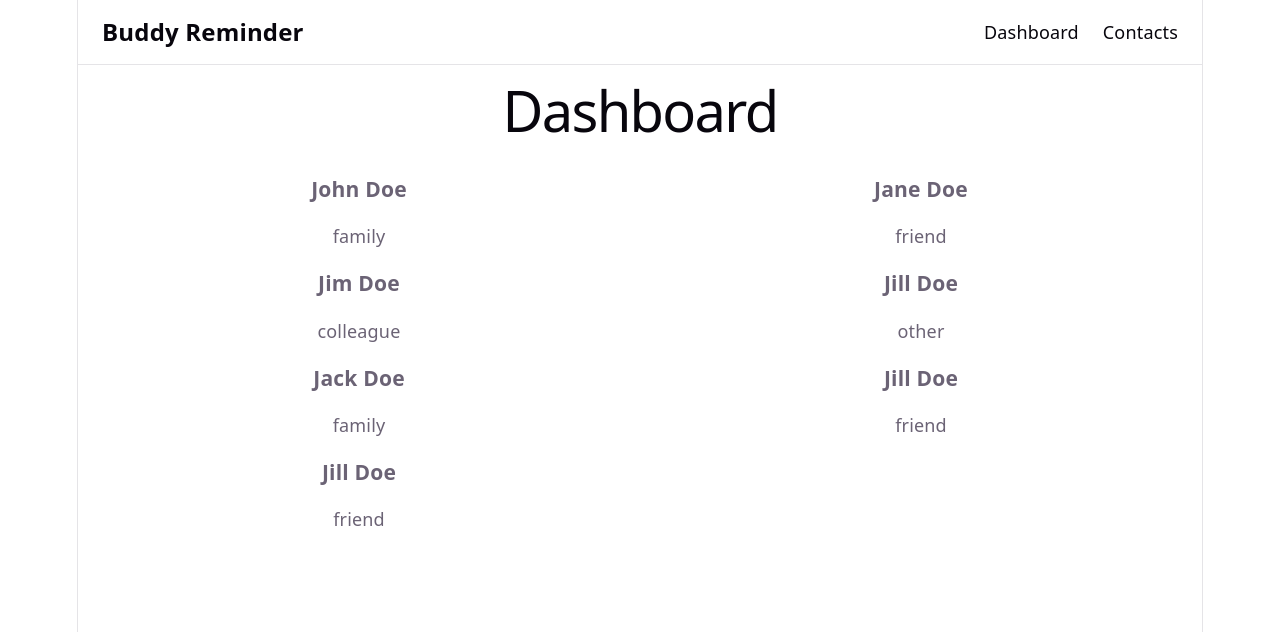
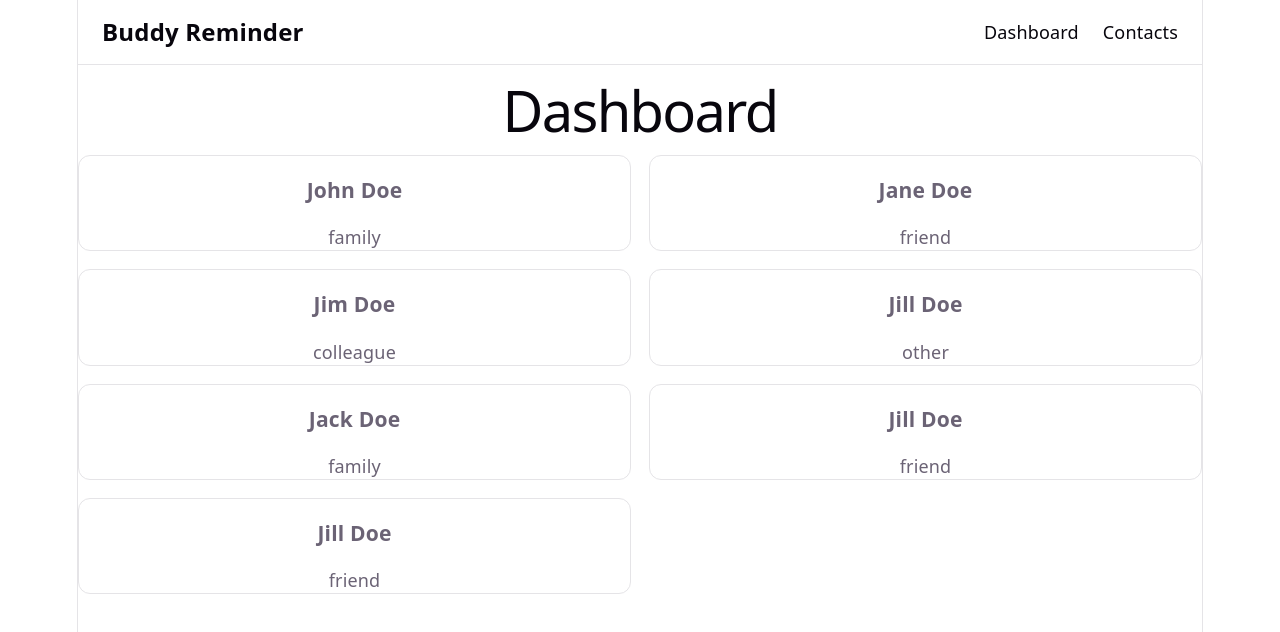
Before and after one commit to Johan-Melin/buddy-reminder, a React (Vite) app: page / in a window 1280 px wide. Shown: the top 632 px of the page. Built offline with nearby package versions, Linux system fonts and the light colour scheme.

Commit message:
_style: add simple card styling

```diff
--- /dev/null
+++ b/src/features/contacts/components/ContactCard.module.css
@@ -0,0 +1,4 @@
+.card {
+  border: 1px solid var(--border);
+  border-radius: 12px;
+}
--- a/src/features/contacts/components/ContactCard.tsx
+++ b/src/features/contacts/components/ContactCard.tsx
@@ -1,4 +1,5 @@
 import type { Contact } from '../types/contact'
+import styles from './ContactCard.module.css'
 
 type ContactCardProps = {
   contact: Contact
@@ -6,7 +7,7 @@ type ContactCardProps = {
 
 function ContactCard({ contact }: ContactCardProps) {
   return (
-    <div>
+    <div className={styles.card}>
       <h3>{contact.name}</h3>
       <p>{contact.relationship}</p>
     </div>
--- a/src/features/contacts/pages/DashboardPage.module.css
+++ b/src/features/contacts/pages/DashboardPage.module.css
@@ -5,5 +5,6 @@
   @media (min-width: 1024px) {
     .cards {
       grid-template-columns: 1fr 1fr;
+      gap: 1rem;
     }
   }
```
